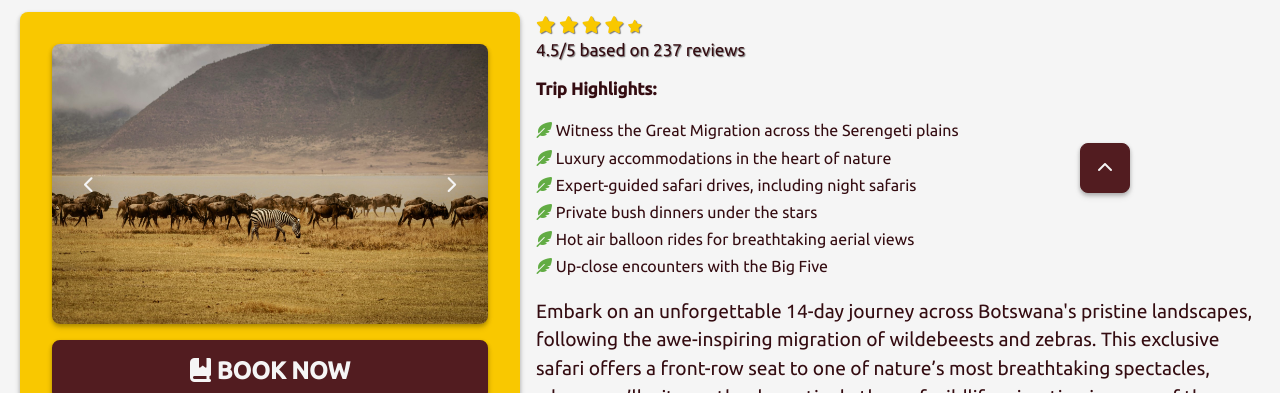
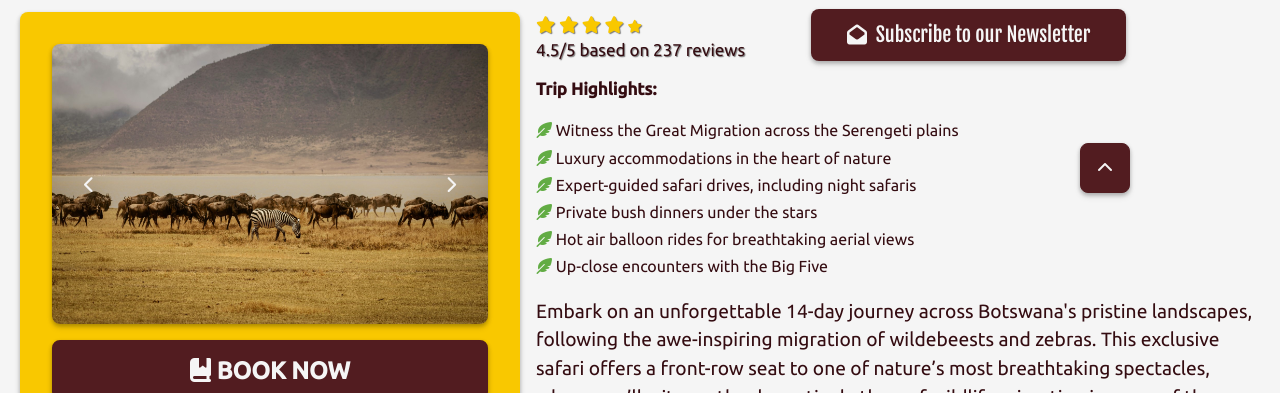
Before and after one commit to andrewmat32/soul-of-afrika, a plain HTML site: page details.html in a window 1280 px wide. Shown: the part 707-1100 px from the top of the page. Drawn offline with Linux system fonts and the light colour scheme.

Commit message:
Add files via upload

```diff
--- a/details.html
+++ b/details.html
@@ -368,6 +368,14 @@
   </div>
 </div>
 
+<div class="floating-newsletter">
+  <div class="container">
+    <div class="floating-newsletter__content">
+      <span class="h5"><i class="fa fa-envelope-open"></i> &nbsp;Subscribe to our Newsletter</span>
+    </div>
+  </div>
+</div>
+
 <div class="scroll-to-top" onclick="topFunction()" id="toTop">
   <i class="fa fa-chevron-up"></i>
 </div>
```
